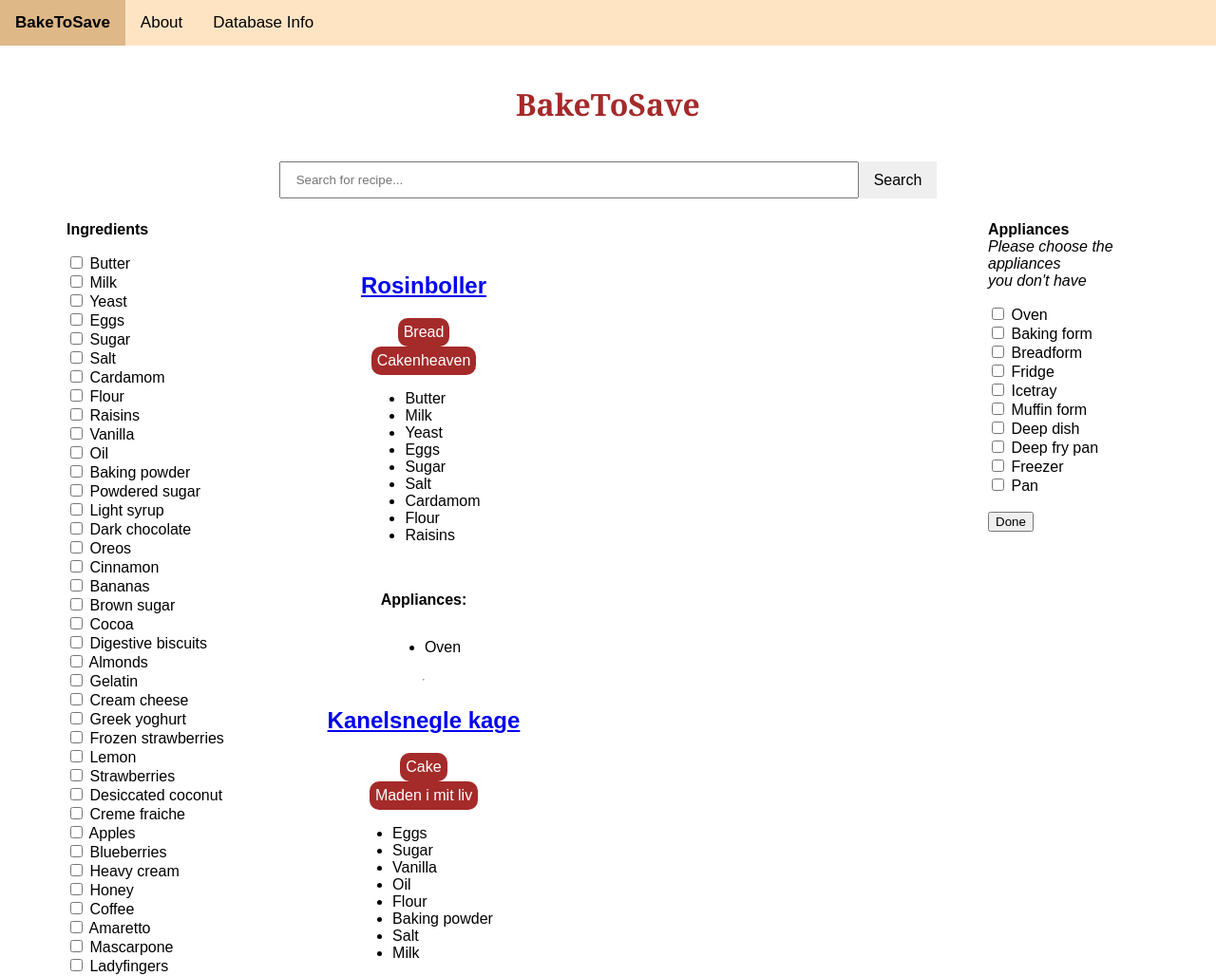
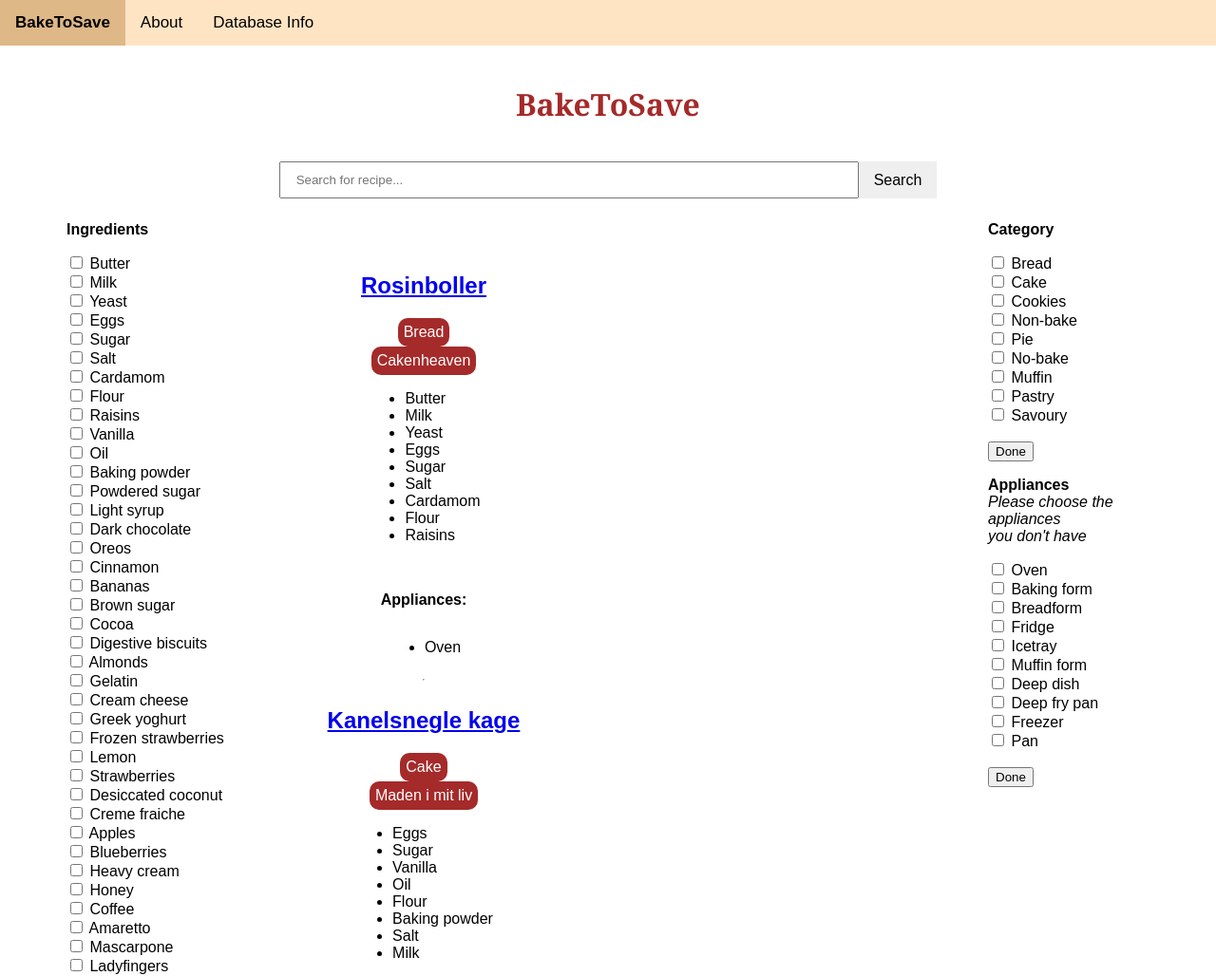
Before and after one commit to IdaJG/BakeToSave, a Flask app: page /tick_results in a window 1280 px wide. Shown: the top 1028 px of the page at 95% size. Run offline with Flask 3, Linux system fonts and the light colour scheme; data comes from the database, SQL or seed files in the repository; both versions use the stored data as it was after the commit.

Commit message:
Added category checkboxes
Added checkboxes for category, also fixed csv, so cookies don't appear twice as cookie and cookies

```diff
--- a/recipes.csv
+++ b/recipes.csv
@@ -1,14 +1,14 @@
 r_id,name,category,time,source,link,ingredients,appliances
 1,Rosinboller,Bread,105,Cakenheaven,https://www.cakenheaven.com/rosinboller/ ,Butter/Milk/Yeast/Eggs/Sugar/Salt/Cardamom/Flour/Raisins,Oven
 2,Kanelsnegle kage,Cake,40,Maden i mit liv,https://madenimitliv.dk/kanelsnegle-kage/ ,Eggs/Sugar/Vanilla/Oil/Flour/Baking powder/Salt/Milk,Oven/Baking form
-3,Karamelkager,Cookie,10,Noget i ovnen,https://nogetiovnen.dk/karamelkager-laekre-og-sproede-karamelsnitter-nemme-at-lave/ ,Butter/Powdered sugar/Vanilla/Light syrup/Flour/Baking powder/Salt,Oven
+3,Karamelkager,Cookies,10,Noget i ovnen,https://nogetiovnen.dk/karamelkager-laekre-og-sproede-karamelsnitter-nemme-at-lave/ ,Butter/Powdered sugar/Vanilla/Light syrup/Flour/Baking powder/Salt,Oven
 4,Oreo brownies,Cake,20,Webopskrifter,https://www.webopskrifter.dk/opskrifter/oreo-brownies-23691/ ,Butter/Dark chocolate/Sugar/Flour/Eggs/Oreos,Oven/Baking form
 5,Bananbroed,Bread,50,Spis bedre,https://spisbedre.dk/opskrifter/bananbrod ,Sugar/Eggs/Flour/Baking powder/Ground cinnamon/Vanilla/Salt/Oil/Bananas/Dark chocolate,Oven/Breadform
 6,Nemme smaakager,Cookies,30,Marinas mad,https://marinasmad.com/kage/nemme-vanilje-smaakager/ ,Flour/Butter/Sugar/Vanilla/Eggs/Light syrup/Powdered sugar,Oven
-7,Chokoladecookies,Cookie,30,Mummum,https://mummum.dk/chokoladecookies/ ,Butter/Sugar/Brown sugar/Vanilla/Eggs/Baking powder/Cocoa/Salt/Flour/Dark chocolate,Oven
+7,Chokoladecookies,Cookies,30,Mummum,https://mummum.dk/chokoladecookies/ ,Butter/Sugar/Brown sugar/Vanilla/Eggs/Baking powder/Cocoa/Salt/Flour/Dark chocolate,Oven
 8,Cheesecake med jordbaer,Non-bake,450,Valdemarsro,https://www.valdemarsro.dk/cheesecake/ ,Digestive biscuits/Almonds/Butter/Gelatin/Cream cheese/Greek yoghurt/Powdered sugar/Vanilla/Frozen strawberries/Lemon/Sugar/Strawberries,Baking form/Fridge
 9,Aebletaerte,Pie,45,Arla,https://www.arla.dk/opskrifter/abletarte/ ,Butter/Sugar/Eggs/Flour/Baking powder/Apples/Creme fraiche/Powdered sugar,Oven/Baking form
-10,Amerikanske cookies med citron og hvid chokolade,Cookie,46,Mandekogebogen,https://mandekogebogen.dk/amerikanske-cookies-med-citron-og-hvid-chokolade.1766.html ,Sugar/Butter/Brown sugar/Vanilla/Eggs/Flour/Salt/Baking powder/Baking soda/Lemon/White chocolate,Oven
+10,Amerikanske cookies med citron og hvid chokolade,Cookies,46,Mandekogebogen,https://mandekogebogen.dk/amerikanske-cookies-med-citron-og-hvid-chokolade.1766.html ,Sugar/Butter/Brown sugar/Vanilla/Eggs/Flour/Salt/Baking powder/Baking soda/Lemon/White chocolate,Oven
 11,Chocolate Biscuit Cake,No-bake,140,Rich and Delish,https://richanddelish.com/chocolate-biscuit-cake/ ,Digestive biscuits/Cocoa/Sugar/Vanilla/Butter/Heavy cream/Dark chocolate/Walnuts,Fridge
 12,Droemmekage fra Brovst,Cake,35,Arla,https://www.arla.dk/opskrifter/drommekage-fra-brovst/ ,Eggs/Sugar/Milk/Butter/Flour/Baking powder/Vanilla/Desiccated coconut/Brown sugar,Baking form/Oven
 13,Tiramisu,Non-bake,780,Anna Mad,https://anna-mad.dk/tiramisu/,Coffee/Amaretto/Eggs/Sugar/Mascarpone/Heavy cream/Ladyfingers/Cocoa,Deep dish
--- a/src/app.py
+++ b/src/app.py
@@ -52,6 +52,7 @@ def index():
     recipes = conn.execute('SELECT * FROM recipes').fetchall()
     ingredients = conni.execute('SELECT * FROM ingredients').fetchall()
     appliances = conna.execute('SELECT * FROM appliances').fetchall()
+    categories = conn.execute('SELECT DISTINCT category FROM recipes').fetchall()
     conn.close()
     conni.close()
     conna.close()
@@ -59,7 +60,8 @@ def index():
     recipes = [dict(recipe) for recipe in recipes]
     recipes = [makelists(recipe) for recipe in recipes]
 
-    return render_template('index.html', recipes=recipes, ingredients=ingredients, appliances=appliances )
+    return render_template('index.html', recipes=recipes, ingredients=ingredients, appliances=appliances,
+                           categories=[category['category'] for category in categories])
 
 @app.route('/<int:recipe_id>')
 def recipe(recipe_id):
@@ -100,15 +102,18 @@ def search():
         if pattern.search(recipe['name']):
             matching_recipes.append(recipe)
 
-    return render_template('search_results.html', recipes=matching_recipes, search_term=search_term, ingredients=ingredients, appliances=appliances)
+    return render_template('search_results.html', recipes=matching_recipes, search_term=search_term,
+                           ingredients=ingredients, appliances=appliances)
 
 @app.route('/tick_results')
 def tick():
     ticked_ingredients = request.args.getlist('ingredients')
     ticked_appliances = request.args.getlist('appliances')
+    ticked_categories = request.args.getlist('categories')
 
     ingredient_query_string = " AND ".join(["ingredients LIKE ?"] * len(ticked_ingredients))
     appliance_query_string = " AND ".join(["appliances NOT LIKE ?"] * len(ticked_appliances))
+    category_query_string = " OR ".join(["category = ?"] * len(ticked_categories))
 
     combined_query_string = ""
     query_params = []
@@ -123,6 +128,14 @@ def tick():
         combined_query_string += appliance_query_string
         query_params.extend(['%' + appliance + '%' for appliance in ticked_appliances])
 
+    if ticked_categories:
+        if combined_query_string:
+            combined_query_string += " AND ("
+        combined_query_string += category_query_string
+        if ticked_ingredients or ticked_appliances:
+            combined_query_string += ")"
+        query_params.extend(ticked_categories)
+
     conn = get_db_connection()
     conni = get_dbi_connection()
     conna = get_dba_connection()
@@ -134,6 +147,7 @@ def tick():
 
     ingredients = conni.execute('SELECT * FROM ingredients').fetchall()
     appliances = conna.execute('SELECT * FROM appliances').fetchall()
+    categories = conn.execute('SELECT DISTINCT category FROM recipes').fetchall()
 
     conn.close()
     conni.close()
@@ -142,4 +156,6 @@ def tick():
     recipes = [dict(recipe) for recipe in recipes]
     recipes = [makelists(recipe) for recipe in recipes]
 
-    return render_template('tick_results.html', recipes=recipes, ticked_ingredients=ticked_ingredients, ticked_appliances=ticked_appliances, ingredients=ingredients, appliances=appliances)
+    return render_template('tick_results.html', recipes=recipes,
+                           ticked_ingredients=ticked_ingredients, ticked_appliances=ticked_appliances, ticked_categories=ticked_categories,
+                           ingredients=ingredients, appliances=appliances, categories=[category['category'] for category in categories])
--- a/src/templates/tick_results.html
+++ b/src/templates/tick_results.html
@@ -23,6 +23,14 @@
         </div>
         <div class="appliance_boxes">
             <ul>
+                <p><b>Category</b></p>
+                {% for category in categories %}
+                    <input type="checkbox" id="{{ category }}" name="categories" value="{{ category }}"
+                        {% if category in ticked_categories %} checked {% endif %}>
+                    <label for="{{ category }}">{{ category }}</label><br>
+                {% endfor %}
+                <br>
+                <input type="submit" value="Done">
                 <p><b>Appliances</b><br>
                 <i>Please choose the appliances <br>you don't have</i></p>
                 {% for appliance in appliances %}
```
Also changed, not shown: src/templates/index.html (+7 -0 lines), src/appliances.db, src/ingredients.db, src/recipes.db.
